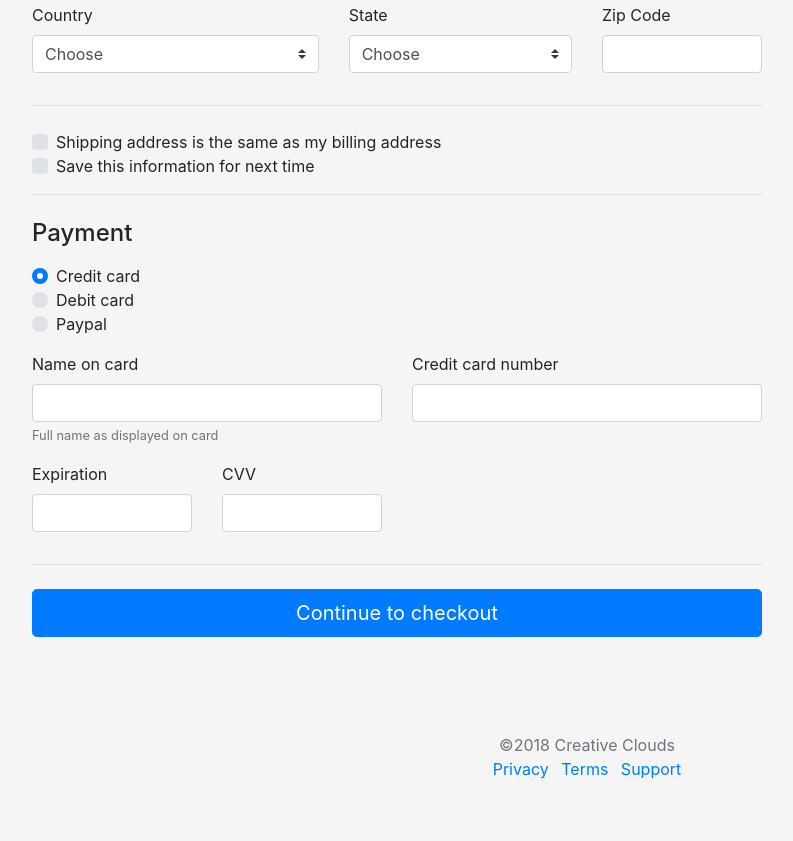
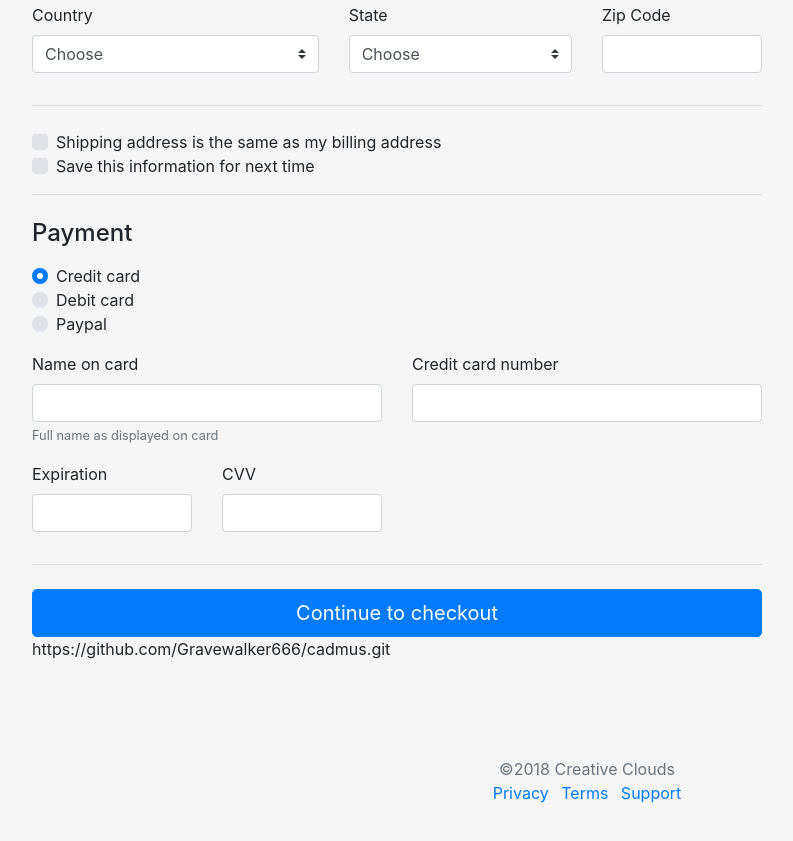
Before and after one commit to Gravewalker666/cadmus, a plain HTML site: page index.html in a window 1280 px wide. Shown: the part 834-1675 px from the top of the page, without its empty margins (53-846 px from the left). Drawn offline with Linux system fonts and the light colour scheme.

Commit message:
added something

```diff
--- a/index.html
+++ b/index.html
@@ -197,6 +197,7 @@
             </form>
         </div>
     </div>
+    <p>https://github.com/Gravewalker666/cadmus.git</p>
 
 
     <footer class="my-5 text-muted text-center text-small p-5">
```
